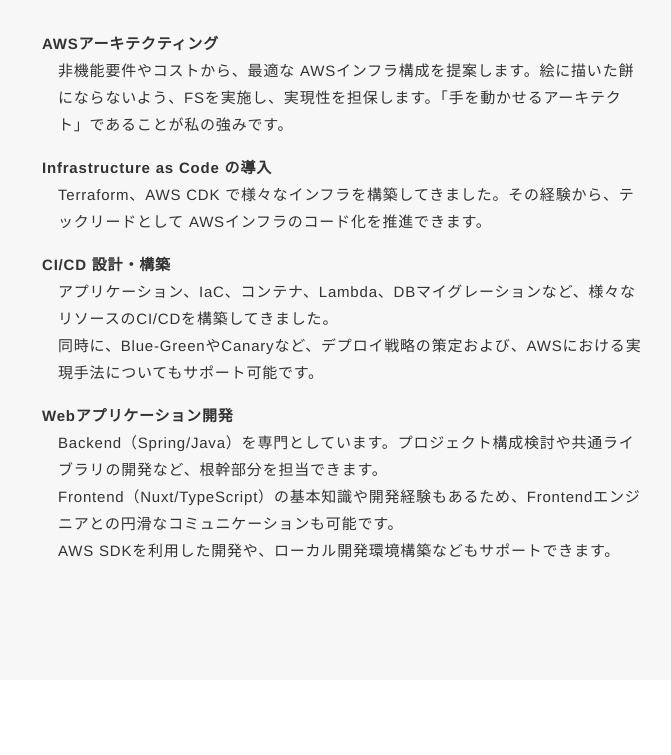
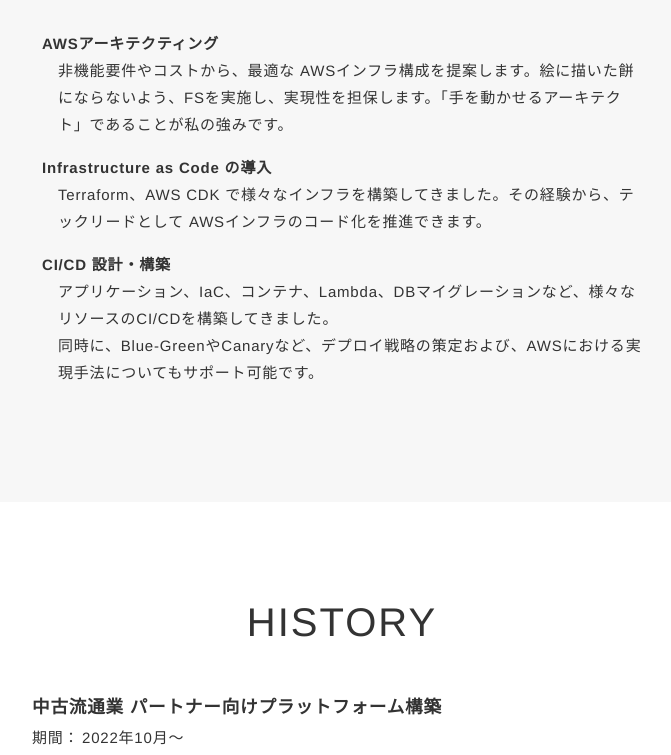
Before and after one commit to masahiro-kasatani/portfolio, a Nuxt app: page / in a window 1280 px wide. Shown: the part 1318-2073 px from the top of the page, without its empty margins (298-969 px from the left). Built offline with nearby package versions, Linux system fonts and the light colour scheme.

Commit message:
update about

```diff
--- a/components/section/AboutSection.vue
+++ b/components/section/AboutSection.vue
@@ -79,12 +79,6 @@
           title: 'CI/CD 設計・構築',
           desc: `アプリケーション、IaC、コンテナ、Lambda、DBマイグレーションなど、様々なリソースのCI/CDを構築してきました。
           同時に、Blue-GreenやCanaryなど、デプロイ戦略の策定および、AWSにおける実現手法についてもサポート可能です。`,
-        },
-        {
-          title: 'Webアプリケーション開発',
-          desc: `Backend（Spring/Java）を専門としています。プロジェクト構成検討や共通ライブラリの開発など、根幹部分を担当できます。
-          Frontend（Nuxt/TypeScript）の基本知識や開発経験もあるため、Frontendエンジニアとの円滑なコミュニケーションも可能です。
-          AWS SDKを利用した開発や、ローカル開発環境構築などもサポートできます。`,
         },
       ],
       // links: [
```
Also changed, not shown: 2 other files (tests, documents, lock files or other folders).
